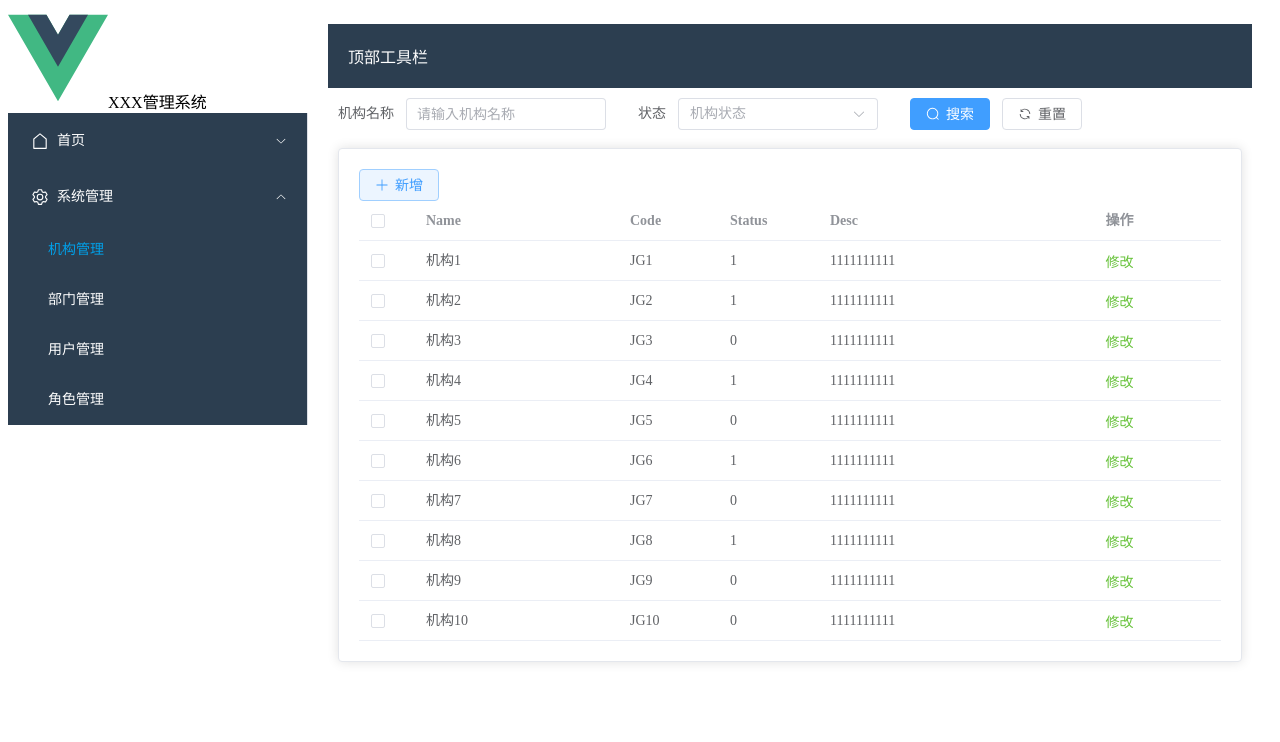
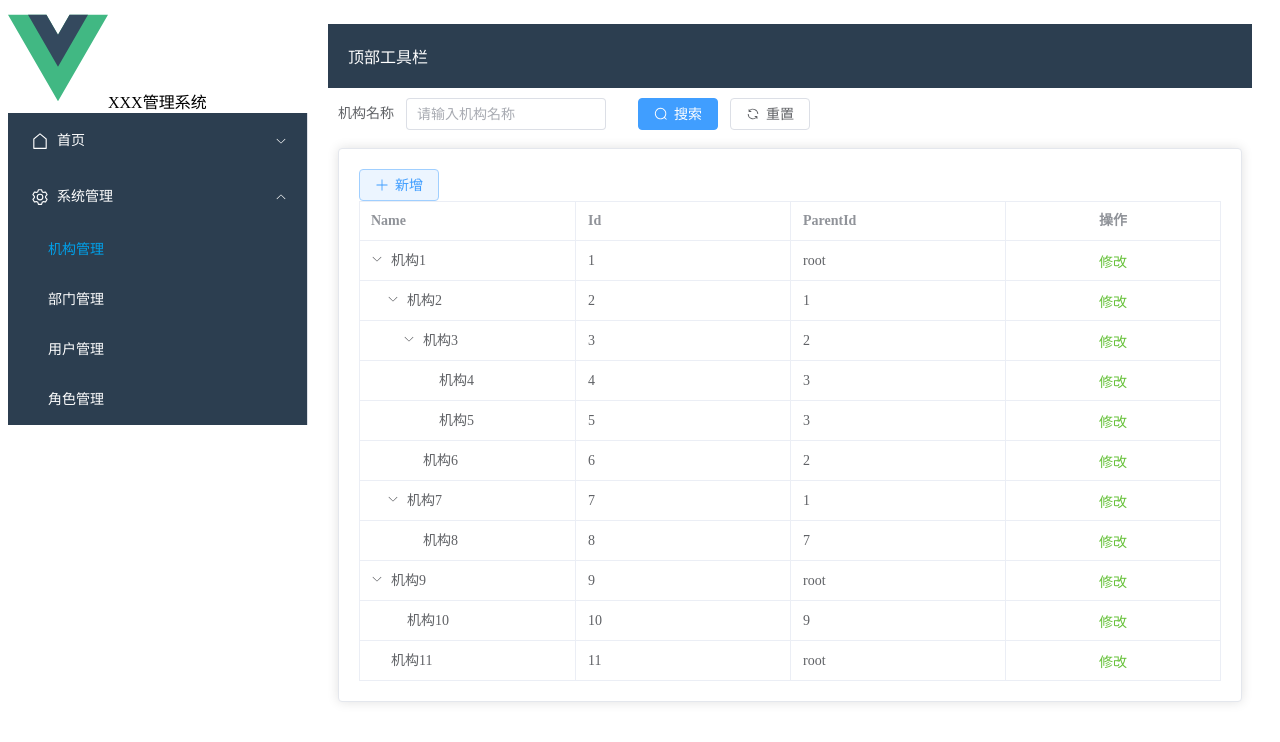
Before and after one commit to xiaolu2333/DDBAdminFrontend, a Vue app: page /#/organization in a window 1280 px wide. Shown: the top 742 px of the page. Built offline with nearby package versions, Linux system fonts and the light colour scheme.

Commit message:
将机构结构改为与部门结构相同的树形结构

```diff
--- a/mock/controller/system/org.js
+++ b/mock/controller/system/org.js
@@ -153,3 +153,117 @@ Mock.mock('/org/list', 'get', (options) => {
     },
   };
 });
+
+Mock.mock('/org/tree', 'post', (options) => {
+  "use strict";
+
+  return {
+    code: 200,
+    data: [
+      {
+        id: 1,
+        name: '机构1',
+        code: 'JG1',
+        status: 0,
+        desc: "1111111111",
+        parentId: "root",
+        children: [
+          {
+            id: 2,
+            name: '机构2',
+            code: 'JG2',
+            status: 1,
+            desc: "1111111111",
+            parentId: 1,
+            children: [
+              {
+                id: 3,
+                name: '机构3',
+                code: 'JG3',
+                status: 0,
+                desc: "1111111111",
+                parentId: 2,
+                children: [
+                  {
+                    id: 4,
+                    name: '机构4',
+                    code: 'JG4',
+                    status: 1,
+                    desc: "1111111111",
+                    parentId: 3,
+                    children: []
+                  },
+                  {
+                    id: 5,
+                    name: '机构5',
+                    code: 'JG5',
+                    status: 0,
+                    desc: "1111111111",
+                    parentId: 3,
+                    children: []
+                  }
+                ]
+              },
+              {
+                id: 6,
+                name: '机构6',
+                code: 'JG6',
+                status: 1,
+                desc: "1111111111",
+                parentId: 2,
+                children: []
+              }
+            ]
+          },
+          {
+            id: 7,
+            name: '机构7',
+            code: 'JG7',
+            status: 0,
+            desc: "1111111111",
+            parentId: 1,
+            children: [
+              {
+                id: 8,
+                name: '机构8',
+                code: 'JG8',
+                status: 1,
+                desc: "1111111111",
+                parentId: 7,
+                children: []
+              }
+            ]
+          }
+        ]
+      },
+      {
+        id: 9,
+        name: '机构9',
+        code: 'JG9',
+        status: 0,
+        desc: "1111111111",
+        parentId: "root",
+        children: [
+          {
+            id: 10,
+            name: '机构10',
+            code: 'JG10',
+            status: 1,
+            desc: "1111111111",
+            parentId: 9,
+            children: []
+          }
+        ]
+      },
+      {
+        id: 11,
+        name: '机构11',
+        code: 'JG11',
+        status: 1,
+        desc: "1111111111",
+        parentId: "root",
+        children: []
+      },
+    ]
+  };
+});
--- a/src/views/system/org/index.vue
+++ b/src/views/system/org/index.vue
@@ -8,22 +8,6 @@
           style="width: 200px"
           @change="handleQueryNameOptionsChange"
       />
-    </el-form-item>
-    <el-form-item label="状态" prop="status">
-      <el-select
-          v-model="queryParams.status"
-          placeholder="机构状态"
-          clearable
-          style="width: 200px"
-          @change="handleQueryStatusOptionsChange"
-      >
-        <el-option
-            v-for="item in queryStatusOptions"
-            :key="item.value"
-            :label="item.label"
-            :value="item.value"
-        />
-      </el-select>
     </el-form-item>
     <el-form-item>
       <el-button
@@ -48,23 +32,19 @@
         @click="handleAdd"
     >新增
     </el-button>
-    <!--    <el-button-->
-    <!--        type="danger"-->
-    <!--        plain-->
-    <!--        icon="Delete"-->
-    <!--        @click="handleDelete"-->
-    <!--    >删除-->
-    <!--    </el-button>-->
     <el-table
-        :data="dataList"
-        style="width: 100%"
+        :data="orgTree"
         :loading="loading"
+        :row-style="rowStyle"
+        row-key="id"
+        border
+        default-expand-all
+        :tree-props="{ children: 'children', hasChildren: 'hasChildren' }"
+        @cell-click="handleNodeClick"
     >
-      <el-table-column type="selection" width="55"/>
-      <el-table-column prop="name" label="Name" mini-width="180"/>
-      <el-table-column prop="code" label="Code" width="100"/>
-      <el-table-column prop="status" label="Status" width="100"/>
-      <el-table-column prop="desc" label="Desc" width="200"/>
+      <el-table-column prop="name" label="Name"/>
+      <el-table-column prop="id" label="Id"/>
+      <el-table-column prop="parentId" label="ParentId"/>
       <el-table-column label="操作" align="center" class-name="small-padding fixed-width">
         <template #default="scope">
           <el-button link type="success" @click="handleUpdate(scope.row)">修改</el-button>
@@ -75,21 +55,21 @@
 
     <!-- 新增或编辑机构对话框 -->
     <el-dialog v-model="dialogVisible" :title="orgFormTitle" draggable>
-      <el-form ref="Form" :model="ogrForm" size="large">
+      <el-form ref="Form" :model="orgForm" size="large">
         <el-form-item label="name" prop="name">
-          <el-input v-model="ogrForm.name"/>
+          <el-input v-model="orgForm.name"/>
         </el-form-item>
-        <el-form-item label="code">
-          <el-input v-model="ogrForm.code"/>
+        <el-form-item label="code" prop="code">
+          <el-input v-model="orgForm.code"/>
         </el-form-item>
-        <el-form-item label="status">
-          <el-select v-model="ogrForm.status">
-            <el-option label="启用" value="1"/>
-            <el-option label="禁用" value="0"/>
+        <el-form-item label="status" prop="status">
+          <el-select v-model="orgForm.status" placeholder="请选择状态">
+            <el-option label="启用" value="0"/>
+            <el-option label="禁用" value="1"/>
           </el-select>
         </el-form-item>
-        <el-form-item label="描述">
-          <el-input v-model="ogrForm.desc" type="textarea" rows="4"/>
+        <el-form-item label="desc" prop="desc">
+          <el-input v-model="orgForm.desc"/>
         </el-form-item>
       </el-form>
       <template #footer>
@@ -100,106 +80,156 @@
       </template>
     </el-dialog>
   </el-card>
+
 </template>
-
 <script setup>
 import {onMounted, reactive, toRefs} from "vue";
-import {GetOrgListByPost} from "@/api/system/org.js";
+import {ElMessage} from "element-plus";
+
+import {GetOrgTreeByPost} from "@/api/system/org";
 
 const state = reactive({
   loading: false,
-  dataList: [],
-  queryParams: {
-    name: undefined,
-    status: undefined,
-  },
-  queryStatusOptions: [
-    {
-      value: 1,
-      label: "启用",
-    },
-    {
-      value: 0,
-      label: "禁用",
-    },
-  ],
+  parentNode: {},
+  currentNode: {},
+  orgTree: [],
+//   orgTree: [
+//   {
+//     id: 1,
+//     name: '机构1',
+//     code: 'JG1',
+//     status: 0,
+//     desc: "1111111111",
+//     parentId: "root",
+//     children: [
+//       {
+//         id: 2,
+//         name: '机构2',
+//         code: 'JG2',
+//         status: 1,
+//         desc: "1111111111",
+//         parentId: 1,
+//         children: [
+//           {
+//             id: 3,
+//             name: '机构3',
+//             code: 'JG3',
+//             status: 0,
+//             desc: "1111111111",
+//             parentId: 2,
+//             children: [
+//               {
+//                 id: 4,
+//                 name: '机构4',
+//                 code: 'JG4',
+//                 status: 1,
+//                 desc: "1111111111",
+//                 parentId: 3,
+//                 children: []
+//               },
+//               {
+//                 id: 5,
+//                 name: '机构5',
+//                 code: 'JG5',
+//                 status: 0,
+//                 desc: "1111111111",
+//                 parentId: 3,
+//                 children: []
+//               }
+//             ]
+//           },
+//           {
+//             id: 6,
+//             name: '机构6',
+//             code: 'JG6',
+//             status: 1,
+//             desc: "1111111111",
+//             parentId: 2,
+//             children: []
+//           }
+//         ]
+//       },
+//       {
+//         id: 7,
+//         name: '机构7',
+//         code: 'JG7',
+//         status: 0,
+//         desc: "1111111111",
+//         parentId: 1,
+//         children: [
+//           {
+//             id: 8,
+//             name: '机构8',
+//             code: 'JG8',
+//             status: 1,
+//             desc: "1111111111",
+//             parentId: 7,
+//             children: []
+//           }
+//         ]
+//       }
+//     ]
+//   },
+//   {
+//     id: 9,
+//     name: '机构9',
+//     code: 'JG9',
+//     status: 0,
+//     desc: "1111111111",
+//     parentId: "root",
+//     children: [
+//       {
+//         id: 10,
+//         name: '机构10',
+//         code: 'JG10',
+//         status: 1,
+//         desc: "1111111111",
+//         parentId: 9,
+//         children: []
+//       }
+//     ]
+//   },
+//   {
+//     id: 11,
+//     name: '机构11',
+//     code: 'JG11',
+//     status: 1,
+//     desc: "1111111111",
+//     parentId: "root",
+//     children: []
+//   },
+// ],
+  queryParams: {},
   dialogVisible: false,
-  ogrForm: {
+  orgForm: {
     id: null,
     name: null,
+    parentId: null,
     code: null,
     status: null,
     desc: null,
   },
   orgFormTitle: "",
-});
+})
 
 const {
   loading,
-  dataList,
+  orgTree,
+  parentNode,
+  currentNode,
   queryParams,
-  queryStatusOptions,
   dialogVisible,
-  ogrForm,
+  orgForm,
   orgFormTitle
 } = toRefs(state);
 
 /**
- * 获取机构列表
- * */
-function getOrgList() {
-  loading.value = true;
-  GetOrgListByPost(queryParams.value).then((res) => {
-    // console.log("post请求结果res:", res);
-    if (res.data.code === 200) {
-      dataList.value = res.data.data.datalist;
-      state.loading = false;
-    }
-  });
-  // GetOrgListByGet(queryParam.value).then((res) => {
-  //   console.log("get请求结果res:", res);
-  //   if (res.data.code === 200) {
-  //     dataList.value = res.data.data.datalist;
-  //     state.loading = false;
-  //   }
-  // });
-}
-
-/**
- * 状态查询处理
- * */
-function handleQueryStatusOptionsChange(val) {
-  if (val === "") {
-    queryParams.value.status = undefined;
-  }
-}
-
-/**
- * 名称查询处理
- * */
-function handleQueryNameOptionsChange(val) {
-  if (val === "") {
-    queryParams.value.name = undefined;
-  }
-}
-
-/**
- * 机构查询
+ * 查询机构
  * */
 function handleQuery() {
-  loading.value = true;
-  // console.log("queryParam:", queryParams);
-  getOrgList();
-  loading.value = false;
-}
-
-/**
- * 重置机构查询
- * */
-function resetQuery() {
-  queryParams.value.name = undefined;
-  queryParams.value.status = undefined;
-  handleQuery();
+  GetOrgTreeByPost().then(response => {
+    orgTree.value = response.data.data;
+  })
 }
 
 /**
@@ -207,31 +237,233 @@ function resetQuery() {
  * */
 function handleAdd(val) {
   // console.log("新增机构:", val);
-  dialogVisible.value = true;
-  orgFormTitle.value = "新增机构";
+  // 只有点击了机构节点才能新增机构（暂不支持添加根节点）
+  if (currentNode.value.id) {
+    dialogVisible.value = true;
+    orgFormTitle.value = "新增机构";
+  } else {
+    ElMessage.error("请选择一个机构！")
+  }
+}
+
+function resetQuery() {
+  console.log("resetQuery");
 }
 
 /**
  * 修改机构
  * */
-function handleUpdate(val) {
-  // console.log("修改机构:", val);
-  // console.log("ogrForm:", ogrForm);
+function handleUpdate(row) {
+  console.log("handleUpdate", row);
   dialogVisible.value = true;
-  orgFormTitle.value = "编辑机构";
+  orgFormTitle.value = "修改机构";
+  // 将当前行数据赋值给表单
+  orgForm.value = row;
 }
 
 /**
  * 提交表单
  * */
 function submitForm() {
-  // console.log("ogrForm:", ogrForm);
-  dialogVisible.value = false;
+  console.log("submitForm");
+}
+
+// 机构名称输入框 change事件
+function handleQueryNameOptionsChange() {
+  console.log("handleQueryNameOptionsChange");
+}
+
+// 节点点击事件
+function handleNodeClick(row) {
+  currentNode.value = row;
+  getParentNode(state.orgTree, row.id);
+
+}
+
+// 高亮被点击行
+function rowStyle({row}) {
+  if (currentNode.value === row) {
+    return 'background: #85bff9; color: #aa2626; cursor: pointer';
+  }
+}
+
+// 获取被点击行的父级节点
+function getParentNode(treeData, id) {
+  let parentObj = null;
+
+  function traverse(treeNode, targetId) {
+    if (treeNode.id === targetId) {
+      return;
+    }
+
+    if (treeNode.children && treeNode.children.length > 0) {
+      for (let i = 0; i < treeNode.children.length; i++) {
+        let child = treeNode.children[i];
+
+        if (child.id === targetId) {
+          parentObj = treeNode;
+          return;
+        }
+
+        traverse(child, targetId);
+      }
+    }
+  }
+
+  for (let i = 0; i < treeData.length; i++) {
+    traverse(treeData[i], id);
+
+    if (parentNode) {
+      break;
+    }
+  }
+
+  console.log("parentObj:", parentObj);
+  // return parentObj;
+}
+
+// 测试
+function test() {
+  // 根据id获取父级对象
+  function findParentNode(tree, id) {
+    let parentNode = null;
+
+    function traverse(node, targetId) {
+      if (node.id === targetId) {
+        return;
+      }
+
+      if (node.children && node.children.length > 0) {
+        for (let i = 0; i < node.children.length; i++) {
+          let child = node.children[i];
+
+          if (child.id === targetId) {
+            parentNode = node;
+            return;
+          }
+
+          traverse(child, targetId);
+        }
+      }
+    }
+
+    for (let i = 0; i < tree.length; i++) {
+      traverse(tree[i], id);
+
+      if (parentNode) {
+        break;
+      }
+    }
+
+    return parentNode;
+  }
+
+  const data = [
+    {
+      id: 1,
+      name: "A省环保局",
+      parentId: "root",
+      orderNum: 1,
+      children: [
+        {
+          id: 2,
+          name: "A市环保局",
+          parentId: 1,
+          orderNum: 1,
+          children: [
+            {
+              id: 3,
+              name: "a1县环保局",
+              parentId: 2,
+              orderNum: 1,
+              children: [
+                {
+                  id: 4,
+                  name: "a1乡环保局",
+                  parentId: 3,
+                  orderNum: 1,
+                  children: []
+                },
+                {
+                  id: 11,
+                  name: "a1乡环保局2",
+                  parentId: 3,
+                  orderNum: 2,
+                  children: []
+                }
+              ],
+            },
+            {
+              id: 5,
+              name: "a2县环保局",
+              parentId: 2,
+              orderNum: 2,
+              children: []
+            }
+          ]
+        },
+        {
+          id: 6,
+          name: "B市环保局",
+          parentId: 1,
+          orderNum: 2,
+          children: [
+            {
+              id: 7,
+              name: "b1县环保局",
+              parentId: 6,
+              orderNum: 1,
+              children: []
+            }
+          ]
+        }
+      ]
+    },
+    {
+      id: 8,
+      name: "B省环保局",
+      parentId: "root",
+      orderNum: 2,
+      children: [
+        {
+          id: 9,
+          name: "C市环保局",
+          parentId: 8,
+          orderNum: 1,
+          children: [
+            {
+              id: 12,
+              name: "c1县环保局",
+              parentId: 9,
+              orderNum: 1,
+              children: []
+            }
+          ]
+        }
+      ]
+    },
+    {
+      id: 10,
+      name: "C省环保局",
+      parentId: "root",
+      orderNum: 3,
+      children: []
+    }
+  ];
+
+  const parentNode = findParentNode(data, 12);
+  console.log(parentNode);
 }
 
 onMounted(() => {
+  test();
   handleQuery();
 });
 </script>
 
-<style lang="scss" scoped></style>
+<style scoped>
+.current {
+  background-color: #409EFF;
+  color: #e6f7ff;
+}
+</style>
```
Also changed, not shown: src/api/system/org.js (+17 -0 lines).
